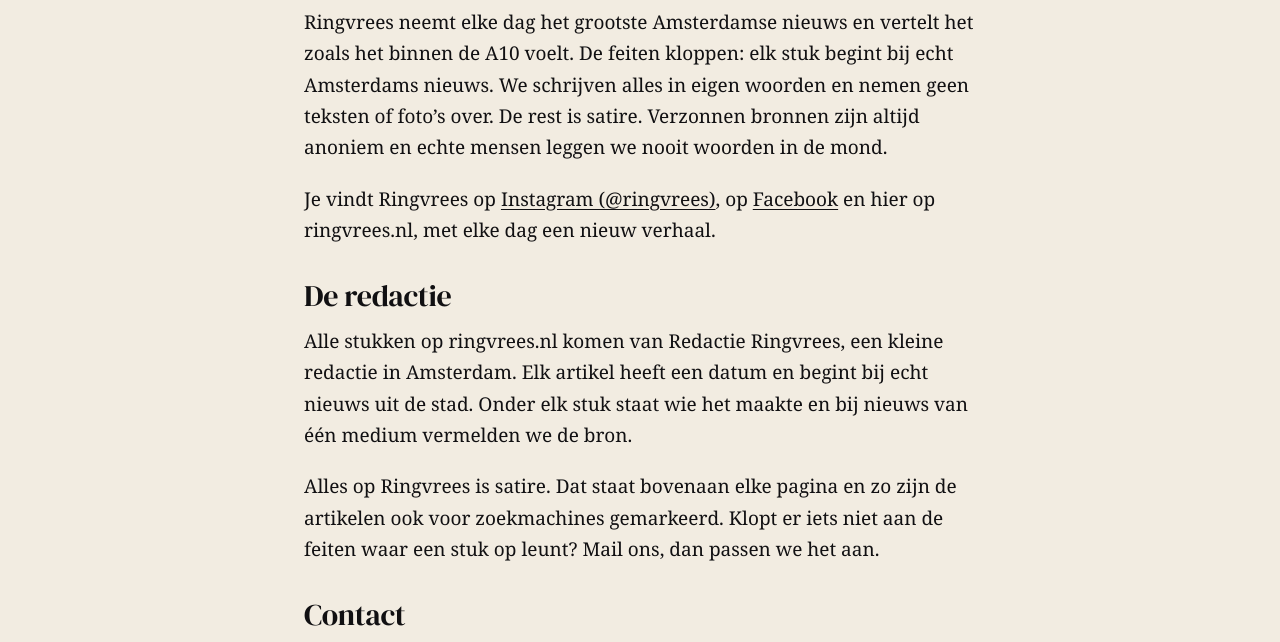
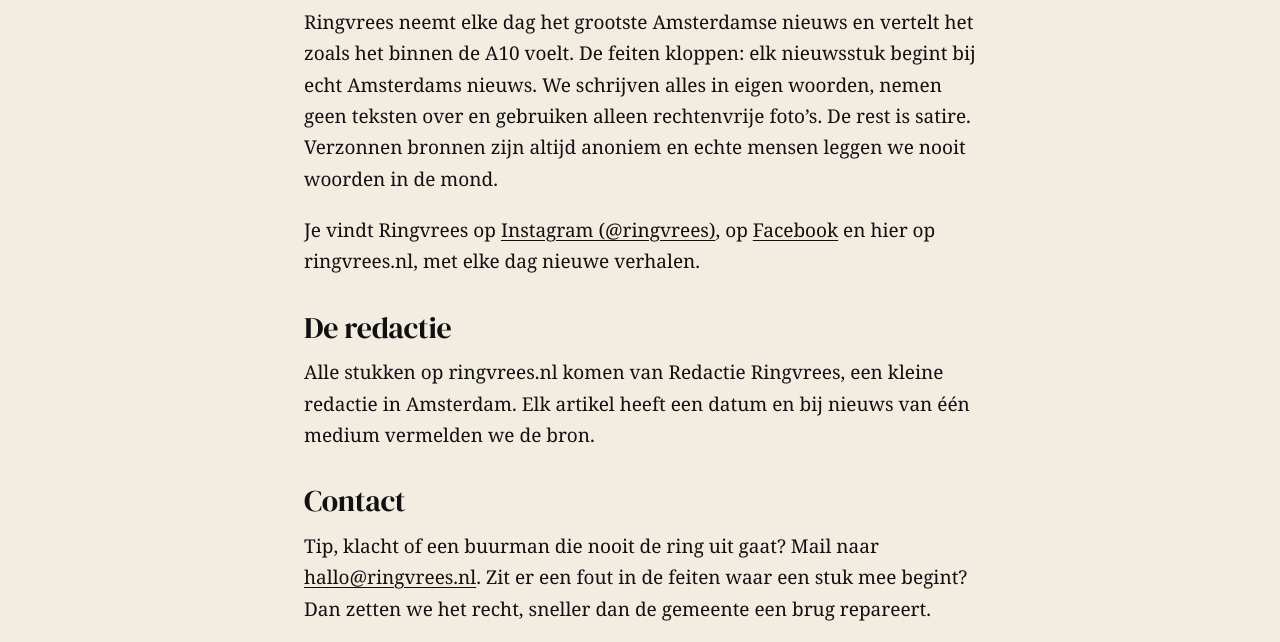
Before and after one commit to ringvrees/ringvrees-media, a plain HTML site: page over/index.html in a window 1280 px wide. Shown: the part 729-1371 px from the top of the page. Drawn offline with Linux system fonts and the light colour scheme.

Commit message:
Over-pagina: satire-uitleg eruit, correctie bij Contact, feiten over foto's rechtgezet
Co-Authored-By: Claude Opus 5.5 <noreply@anthropic.com>
Claude-Session: https://claude.ai/code/session_01XixuwLdXZRUAPhEE417fsE

```diff
--- a/_bron/lastmod.json
+++ b/_bron/lastmod.json
@@ -36,7 +36,7 @@
   "2026-11-24"
  ],
  "/over/": [
-  "d0fe62029160",
+  "7ce56b9d1628",
   "2026-11-25"
  ],
  "/test/": [
--- a/over/index.html
+++ b/over/index.html
@@ -58,13 +58,12 @@
   <p><b>ringvrees</b> (de; v.) is de aanhoudende angst om de Amsterdamse ring A10 te verlaten. Het treft vooral mensen die binnen de ring wonen en alles wat ze nodig hebben op fietsafstand hebben. Amstelveen voelt als buitenland, Almere als een expeditie. Er bestaat geen zalfje voor en de meeste patiënten willen er ook niet van af.</p>
   <p>Herkent u zichzelf? Lees dan <a href="/nieuws/symptomen-van-ringvrees/">de bijsluiter met alle symptomen</a>.</p>
   <h2 class="h">Het platform</h2>
-  <p>Ringvrees neemt elke dag het grootste Amsterdamse nieuws en vertelt het zoals het binnen de A10 voelt. De feiten kloppen: elk stuk begint bij echt Amsterdams nieuws. We schrijven alles in eigen woorden en nemen geen teksten of foto’s over. De rest is satire. Verzonnen bronnen zijn altijd anoniem en echte mensen leggen we nooit woorden in de mond.</p>
-  <p>Je vindt Ringvrees op <a href="https://www.instagram.com/ringvrees/">Instagram (@ringvrees)</a>, op <a href="https://www.facebook.com/Ringvrees">Facebook</a> en hier op ringvrees.nl, met elke dag een nieuw verhaal.</p>
+  <p>Ringvrees neemt elke dag het grootste Amsterdamse nieuws en vertelt het zoals het binnen de A10 voelt. De feiten kloppen: elk nieuwsstuk begint bij echt Amsterdams nieuws. We schrijven alles in eigen woorden, nemen geen teksten over en gebruiken alleen rechtenvrije foto’s. De rest is satire. Verzonnen bronnen zijn altijd anoniem en echte mensen leggen we nooit woorden in de mond.</p>
+  <p>Je vindt Ringvrees op <a href="https://www.instagram.com/ringvrees/">Instagram (@ringvrees)</a>, op <a href="https://www.facebook.com/Ringvrees">Facebook</a> en hier op ringvrees.nl, met elke dag nieuwe verhalen.</p>
   <h2 class="h" id="redactie">De redactie</h2>
-  <p>Alle stukken op ringvrees.nl komen van Redactie Ringvrees, een kleine redactie in Amsterdam. Elk artikel heeft een datum en begint bij echt nieuws uit de stad. Onder elk stuk staat wie het maakte en bij nieuws van één medium vermelden we de bron.</p>
-  <p>Alles op Ringvrees is satire. Dat staat bovenaan elke pagina en zo zijn de artikelen ook voor zoekmachines gemarkeerd. Klopt er iets niet aan de feiten waar een stuk op leunt? Mail ons, dan passen we het aan.</p>
+  <p>Alle stukken op ringvrees.nl komen van Redactie Ringvrees, een kleine redactie in Amsterdam. Elk artikel heeft een datum en bij nieuws van één medium vermelden we de bron.</p>
   <h2 class="h">Contact</h2>
-  <p>Tip, klacht of een buurman die nooit de ring uit gaat? Mail naar <a id="m2" href="#">hallo [at] ringvrees [punt] nl</a>.</p>
+  <p>Tip, klacht of een buurman die nooit de ring uit gaat? Mail naar <a id="m2" href="#">hallo [at] ringvrees [punt] nl</a>. Zit er een fout in de feiten waar een stuk mee begint? Dan zetten we het recht, sneller dan de gemeente een brug repareert.</p>
 </article>
 <script>(function(){var a=document.getElementById("m2"),e="hallo"+"@"+["ringvrees","nl"].join(".");a.textContent=e;a.href="mai"+"lto:"+e;})();</script>
 <section class="band"><div class="wrap">
```
Also changed, not shown: 1 other file.
